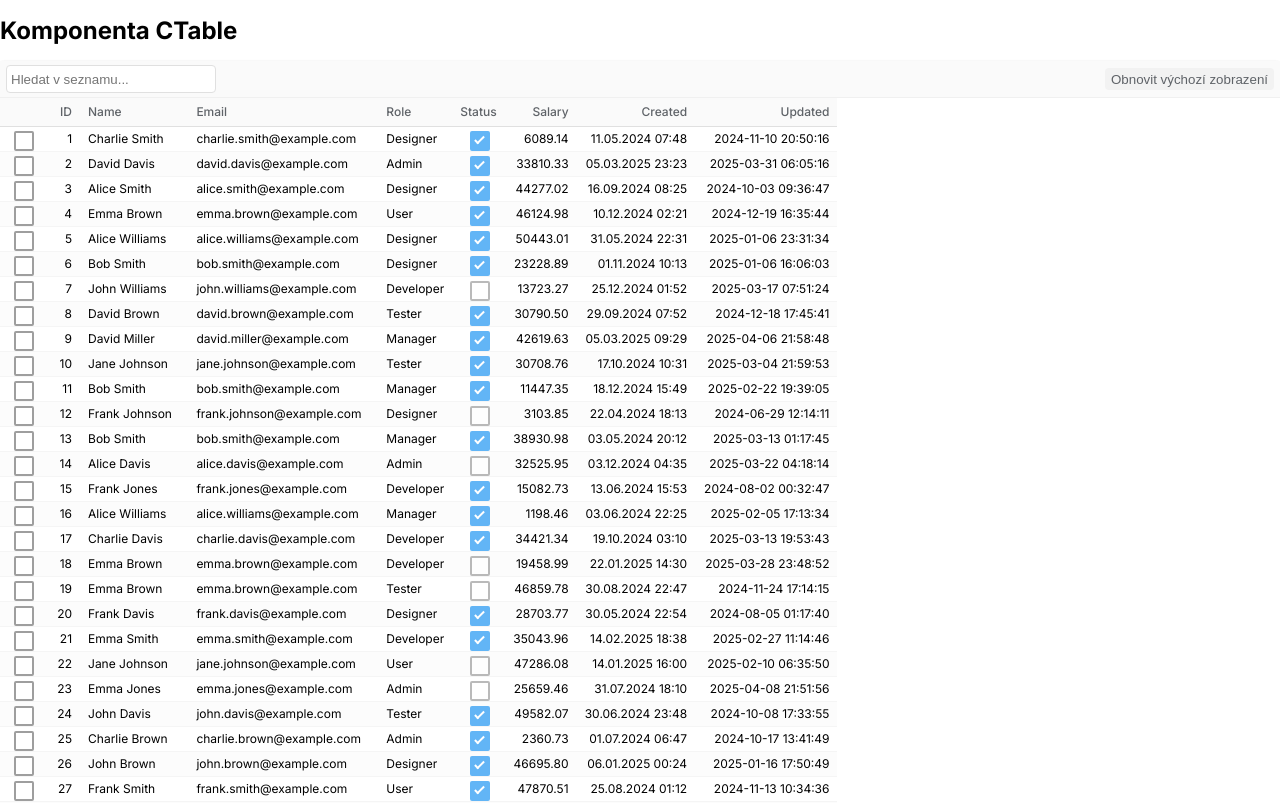
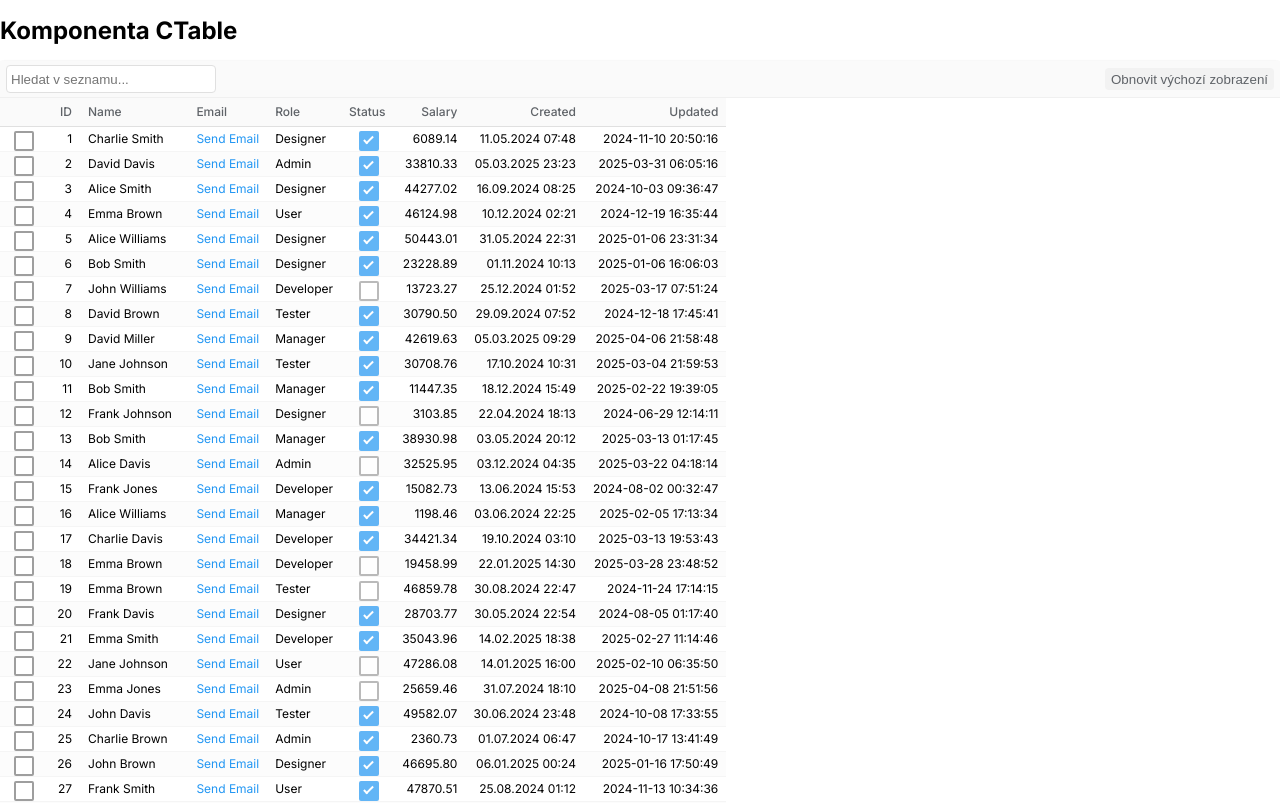
Before and after one commit to davidzemancz/compactui, a React (Vite) app: page /components/table in a window 1280 px wide. Shown: the top 803 px of the page. Built offline with nearby package versions, Linux system fonts and the light colour scheme.

Commit message:
link col

```diff
--- a/src/components/CTable/CTable.css
+++ b/src/components/CTable/CTable.css
@@ -284,3 +284,19 @@
   padding: 2px 6px;
   height: 22px;
 }
+
+/* Link styling */
+.ctable-link {
+  color: #2196f3;
+  text-decoration: none;
+  cursor: pointer;
+}
+
+.ctable-link:hover {
+  text-decoration: underline;
+  color: #0d8aee;
+}
+
+.ctable-link:active {
+  color: #0b7ad1;
+}
--- a/src/components/CTable/CTable.tsx
+++ b/src/components/CTable/CTable.tsx
@@ -9,6 +9,7 @@ const CTable: React.FC<CTableProps> = ({
   data,
   selectionMode = 'single',
   onSelectionChange,
+  onLinkClicked,
   storageKey
 }) => {
   // Initialize sort config with data from localStorage if available
@@ -352,6 +353,7 @@ const CTable: React.FC<CTableProps> = ({
             selectedIds={selectedIds}
             onSelectRow={handleSelectRow}
             columnOrder={columnOrder}
+            onLinkClicked={onLinkClicked}
           />
         </table>
       </div>
--- a/src/components/CTable/TableBody.tsx
+++ b/src/components/CTable/TableBody.tsx
@@ -9,10 +9,11 @@ interface TableBodyProps {
   selectedIds: any[];
   onSelectRow: (id: any, selected?: boolean) => void;
   columnOrder: string[];
+  onLinkClicked?: (rowId: any, columnKey: string, value: any) => void;
 }
 
 const TableBody: React.FC<TableBodyProps> = ({
-  columns, data, selectionMode, selectedIds, onSelectRow, columnOrder
+  columns, data, selectionMode, selectedIds, onSelectRow, columnOrder, onLinkClicked
 }) => {
   const orderedColumns = [...columns].sort((a, b) =>
     columnOrder.indexOf(a.key) - columnOrder.indexOf(b.key)
@@ -53,9 +54,17 @@ const TableBody: React.FC<TableBodyProps> = ({
               <td
                 key={`${rowId}-${column.key}`}
                 style={{ textAlign: getAlignmentType(column.dataType) as any }}
-                title={String(row[column.key] || '')}
+                title={column.dataType === 'link' ? String(row[column.key] || '') : String(row[column.key] || '')}
               >
-                {formatCellValue(row[column.key], column.dataType, column.dateFormat)}
+                {formatCellValue(
+                  row[column.key],
+                  column.dataType,
+                  column.dateFormat,
+                  column.linkText,
+                  column.dataType === 'link' && onLinkClicked
+                    ? (value) => onLinkClicked(rowId, column.key, value)
+                    : undefined
+                )}
               </td>
             ))}
           </tr>
--- a/src/components/CTable/types.ts
+++ b/src/components/CTable/types.ts
@@ -1,4 +1,4 @@
-export type ColumnDataType = 'string' | 'int' | 'decimal' | 'bool' | 'datetime';
+export type ColumnDataType = 'string' | 'int' | 'decimal' | 'bool' | 'datetime' | 'link';
 export type SortDirection = 'asc' | 'desc' | null;
 export type SelectionMode = 'single' | 'multi';
 
@@ -8,6 +8,7 @@ export interface Column {
   dataType?: ColumnDataType;
   dateFormat?: string;
   width?: number;
+  linkText?: string; // Optional text to display for links (if different from value)
 }
 
 export interface CTableProps {
@@ -15,5 +16,6 @@ export interface CTableProps {
   data: any[];
   selectionMode?: SelectionMode;
   onSelectionChange?: (selectedIds: any[]) => void;
+  onLinkClicked?: (rowId: any, columnKey: string, value: any) => void;
   storageKey?: string;
 }
--- a/src/components/CTable/utils.tsx
+++ b/src/components/CTable/utils.tsx
@@ -14,7 +14,13 @@ export const formatDate = (date: Date, format: string): string => {
   return format.replace(/dd|MM|yyyy|HH|mm|ss/g, match => parts[match as keyof typeof parts]);
 };
 
-export const formatCellValue = (value: any, dataType?: ColumnDataType, dateFormat?: string): React.ReactNode => {
+export const formatCellValue = (
+  value: any,
+  dataType?: ColumnDataType,
+  dateFormat?: string,
+  linkText?: string,
+  onLinkClick?: (value: any) => void
+): React.ReactNode => {
   if (value === undefined || value === null) return '';
 
   switch (dataType) {
@@ -37,6 +43,20 @@ export const formatCellValue = (value: any, dataType?: ColumnDataType, dateForma
       } catch {
         return value;
       }
+    case 'link':
+      return (
+        <a
+          href="#"
+          className="ctable-link"
+          onClick={(e) => {
+            e.preventDefault();
+            e.stopPropagation();
+            if (onLinkClick) onLinkClick(value);
+          }}
+        >
+          {linkText || value}
+        </a>
+      );
     default:
       return value.toString();
   }
--- a/src/demos/CTableDemo.tsx
+++ b/src/demos/CTableDemo.tsx
@@ -46,7 +46,7 @@ const CTableDemo: React.FC = () => {
   const columns: Column[] = [
     { key: 'id', header: 'ID', dataType: 'int' },
     { key: 'name', header: 'Name', dataType: 'string' },
-    { key: 'email', header: 'Email', dataType: 'string' },
+    { key: 'email', header: 'Email', dataType: 'link', linkText: 'Send Email' },
     { key: 'role', header: 'Role', dataType: 'string' },
     { key: 'active', header: 'Status', dataType: 'bool' },
     { key: 'salary', header: 'Salary', dataType: 'decimal' },
@@ -60,6 +60,11 @@ const CTableDemo: React.FC = () => {
   const [selectedMode, setSelectedMode] = useState<SelectionMode>('single'); // Change to 'single' or 'multi' as needed
   const [selectedIds, setSelectedIds] = useState<number[]>([]);
 
+  const handleLinkClick = (rowId: any, columnKey: string, value: any) => {
+    alert(`Link clicked: Row ID: ${rowId}, Column: ${columnKey}, Value: ${value}`);
+    // In a real app, you would likely navigate or perform some action
+  };
+
   return (
     <div>
       <h1>Komponenta CTable</h1>
@@ -68,6 +73,7 @@ const CTableDemo: React.FC = () => {
         data={users}
         selectionMode={selectedMode}
         onSelectionChange={setSelectedIds}
+        onLinkClicked={handleLinkClick}
         storageKey="demo-table" // Add storage key for persistence
       />
     </div>
```
